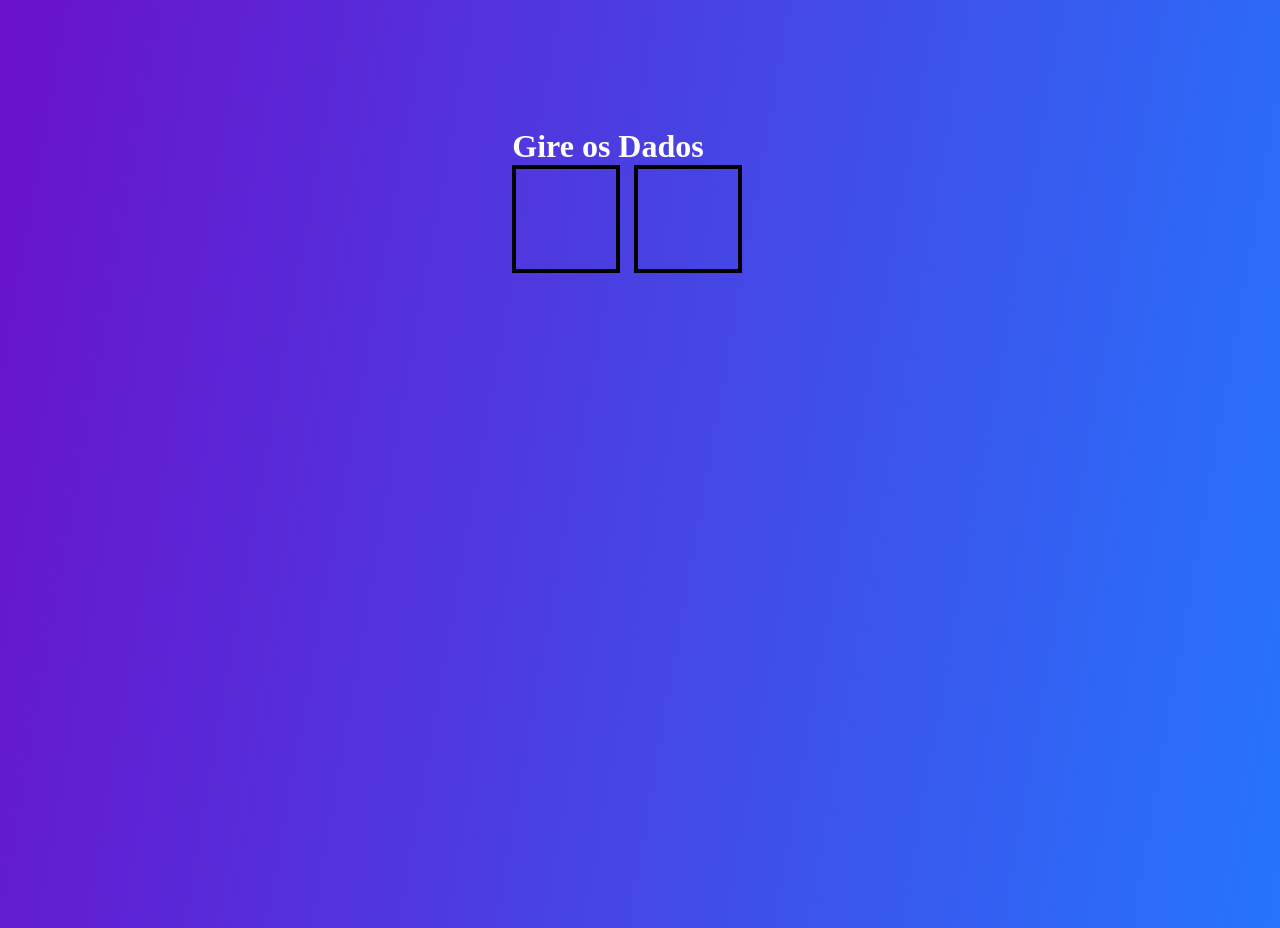
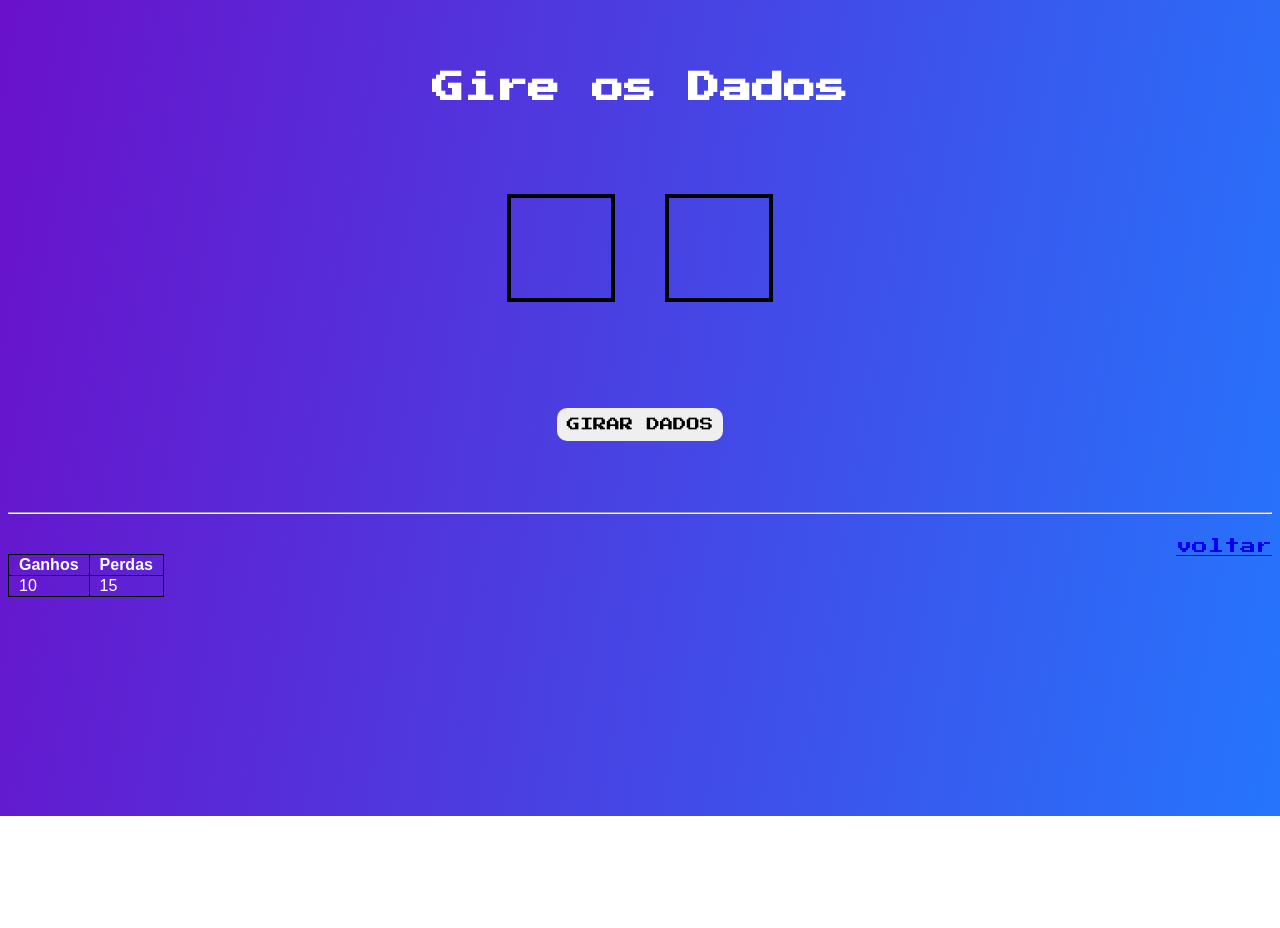
Before and after one commit to guilhermeCavazzini-tech/atividadesdolivro, a plain HTML site: page Atividade_1/dados/dados.html in a window 1280 px wide. After the commit the page ends 816 px from the top, so only its background shows below. Drawn offline with Linux system fonts and the light colour scheme.

Commit message:
atualização de estilos

```diff
--- /dev/null
+++ b/Atividade_1/dados/dados.css
@@ -0,0 +1,65 @@
+h1{
+text-align:center;
+    }
+
+a{
+    display: flex;
+    flex-direction: row;
+    justify-content: end;
+}
+
+table,td,th{
+    border: 1px solid black;
+    border-collapse: collapse;
+    font-family: Arial, "Helvetica Neue", Helvetica, sans-serif;
+    padding-left: 10px;
+    padding-right: 10px;
+}
+
+
+
+canvas{
+    border: 4px solid;
+    color: rgb(0, 0, 0);
+    width: 100px;
+    height: 100px;
+    margin: 25px;
+}
+
+div {
+    display: flex;
+    flex-direction: row;
+    justify-content: center;
+    place-items:center ; /* Padrão, pode ser omitido */
+    align-items: center;
+    height: 20vh;
+  }
+
+body{
+    background: linear-gradient(100deg, #6a11cb, #2575fc);
+    height: 100vh;
+    color: #ffffff;
+    font-family: "Press Start 2P", serif;
+    font-weight: 400;
+    font-style: normal;
+}
+
+button{
+    border-radius: 10px;
+    border: none;
+    font-family: "Press Start 2P", serif;
+    font-weight: 400;
+    font-style: normal;
+    padding: 10px;
+}
+
+button:hover{
+    animation: wave-color 0.8s infinite;}
+
+@keyframes wave-color{
+    0% { background-color: #ff0000; }
+    25% { background-color: #00ff00; }
+    50% { background-color: #0000ff; }
+    75% { background-color: #ffff00; }
+    100% { background-color: #ff00ff; }
+}
--- a/Atividade_1/dados/dados.html
+++ b/Atividade_1/dados/dados.html
@@ -3,36 +3,37 @@
 <head>
     <meta charset="UTF-8">
     <meta charset="viewport" content="width=device-width, initial-scale=1.0">
-    <link rel="stylesheet" href="../index.css">
+    <link rel="stylesheet" href="../dados/dados.css">
+    <link href="https://fonts.googleapis.com/css2?family=Press+Start+2P&display=swap" rel="stylesheet">
+    <link rel="preconnect" href="https://fonts.gstatic.com" crossorigin>
         <Title>Jogo de dados</Title>
     </head>
     <body>
-        <h1
-        style="text-align:center;
-        margin-right: 5%;margin-top: 10%;
-        "
-        >Gire os Dados</h1>
 
-        <canvas
-        id="dados1"
-        width="100"
-        height="100"
-        style="border: 4px solid;
-        color: black;
-        margin-left:40%;
-        position:relative;
-        ">
-        </canvas>
+        <div><h1>Gire os Dados</h1></div>
 
-        <canvas
-        id="dados2"
-        width="100"
-        height="100"
-        style="border: 4px solid;
-        color: black;
-        margin-left: 10px;
-        ">
-        </canvas>
+        <div>
+        <canvas id="dados1"></canvas>
+
+        <canvas id="dados2"></canvas>
+        </div>
+        <br>
+        <div>
+        <button onclick="numero+1">GIRAR DADOS</button>
+        </div>
+        <hr>
+        <br>
+    <a href="../index.html">voltar</a>
+        <table>
+            <tr>
+            <th>Ganhos</th>
+            <th>Perdas</th>
+            </tr>
+            <tr>
+            <td>10</td>
+            <td>15</td>
+            </tr>
+        </table>
 
     </body>
 </html>
--- a/Atividade_1/index.css
+++ b/Atividade_1/index.css
@@ -12,19 +12,52 @@ body {
     font-style: normal;
 }
 
-header{
-    height: 50px;
-    color: white;
-    background-color: black;
-    text-align: center;
-    font-size: x-large;
-    padding-top: 10px;
-}
+.header {
+    background-color: #000; /* Fundo preto */
+    color: #fff; /* Texto branco */
+    padding: 20px 40px; /* Espaçamento interno */
+    display: flex;
+    justify-content: space-between;
+    align-items: center;
+    box-shadow: 0 4px 6px rgba(0, 0, 0, 0.1); /* Sombra suave */
+  }
 
-header .imgdados{
-    height: 25px; width: 25px; align-content: center;
-    text-align: center;
-}
+  /* Estilos do logo */
+  .logo a {
+    color: #fff;
+    font-size: 24px;
+    font-weight: bold;
+    text-decoration: none;
+    transition: color 0.3s ease;
+  }
+
+  .logo a:hover {
+    color: #ff6347; /* Cor ao passar o mouse (tom de laranja) */
+    animation: wave-color 5s infinite;
+  }
+
+  /* Estilos da navegação */
+  .nav-list {
+    list-style: none;
+    display: flex;
+    gap: 20px; /* Espaçamento entre os botões */
+  }
+
+  .nav-link {
+    color: #fff;
+    text-decoration: none;
+    font-size: 16px;
+    padding: 10px 15px;
+    border-radius: 5px;
+    transition: background-color 0.3s ease, color 0.3s ease;
+  }
+
+  .nav-link:hover {
+    color: #000;
+    border: 2px solid white;
+    animation: wave-border 10s infinite ;
+    animation: wave-background 5s infinite; /* Cor de fundo ao passar o mouse */
+  }
 
 a{
     height: 50px;
@@ -57,3 +90,27 @@ div{
     75% { border-color: #ffff00; }
     100% { border-color: #ff00ff; }
 }
+
+@keyframes wave-color{
+    0% { color: #ff0000; }
+    25% { color: #00ff00; }
+    50% { color: #0000ff; }
+    75% { color: #ffff00; }
+    100% { color: #ff00ff; }
+}
+
+@keyframes wave-border{
+    0% { border-color: #ff0000; }
+    25% { border-color: #00ff00; }
+    50% { border-color: #0000ff; }
+    75% { border-color: #ffff00; }
+    100% { border-color: #ff00ff; }
+}
+
+@keyframes wave-background{
+    0% { background-color: #ff0000; }
+    25% { background-color: #00ff00; }
+    50% { background-color: #0000ff; }
+    75% { background-color: #ffff00; }
+    100% { background-color: #ff00ff; }
+}
```
Also changed, not shown: Atividade_1/index.html (+17 -5 lines).
